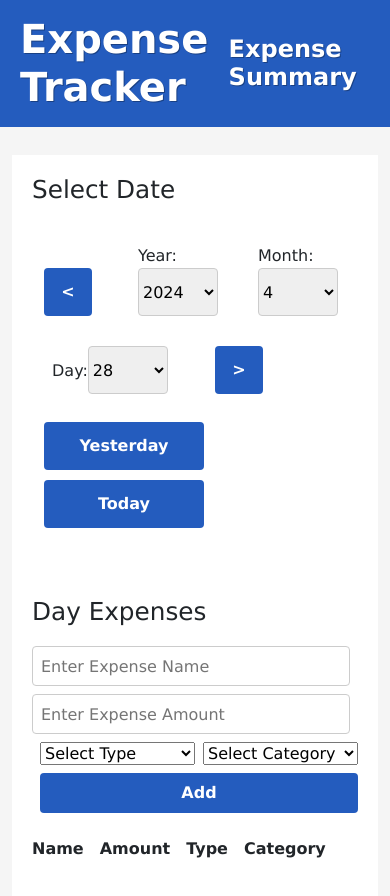
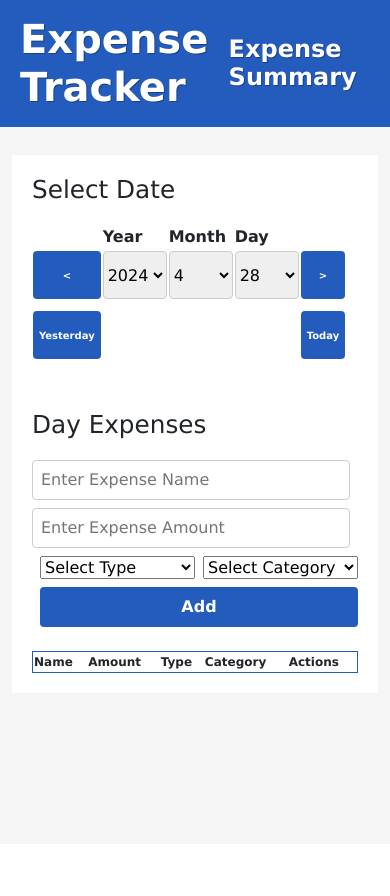
Before and after one commit to pazusyte/ppazus-WD.2.4.5, a Vue app: page / in a window 390 px wide. Both pictures are taken after a click on the button "Yesterday". Shown: the top 896 px of the page. After the commit the page ends 844 px from the top, so only its background shows below. Built offline with nearby package versions, Linux system fonts and the light colour scheme.

Commit message:
style: updated mobile layout

```diff
--- a/src/components/DatePicker.vue
+++ b/src/components/DatePicker.vue
@@ -1,7 +1,14 @@
 <template>
-  <div class="container">
-    <div class="row" id="row1">
-      <div class="col-md-1">
+  <table>
+    <tr>
+      <th></th>
+      <th>Year</th>
+      <th>Month</th>
+      <th>Day</th>
+      <th></th>
+    </tr>
+    <tr>
+      <td role="cell">
         <button
           v-if="showButton"
           class="date-button"
@@ -10,19 +17,17 @@
         >
           &lt;
         </button>
-      </div>
-      <div class="col-md-2 col-sm-3">
+      </td>
+      <td role="cell">
         <div class="dropdown">
-          <label for="year">Year:</label>
           <select id="year" v-model="selectedYear" @change="updateSelectedDate" aria-live="polite">
             <option disabled selected value="">Year</option>
             <option v-for="year in years" :key="year" :value="year">{{ year }}</option>
           </select>
         </div>
-      </div>
-      <div class="col-md-2 col-sm-3">
+      </td>
+      <td role="cell">
         <div class="dropdown">
-          <label for="month">Month:</label>
           <select
             id="month"
             v-model="selectedMonth"
@@ -33,17 +38,16 @@
             <option v-for="month in months" :key="month" :value="month">{{ month }}</option>
           </select>
         </div>
-      </div>
-      <div class="col-md-2 col-sm-3">
+      </td>
+      <td role="cell">
         <div class="dropdown">
-          <label for="day">Day:</label>
           <select id="day" v-model="selectedDay" @change="updateSelectedDate" aria-live="polite">
             <option disabled selected value="">Day</option>
             <option v-for="day in daysInMonth" :key="day" :value="day">{{ day }}</option>
           </select>
         </div>
-      </div>
-      <div class="col-md-1">
+      </td>
+      <td>
         <button
           v-if="showButton"
           class="date-button"
@@ -52,17 +56,16 @@
         >
           &gt;
         </button>
-      </div>
-    </div>
-    <div class="row" id="row2">
-      <div class="col-md-6">
-        <button class="date-button" @click="goToToday(-1)">Yesterday</button>
-      </div>
-      <div class="col-md-6">
-        <button class="date-button" @click="goToToday(0)">Today</button>
-      </div>
-    </div>
-  </div>
+      </td>
+    </tr>
+    <tr>
+      <td><button class="date-button" @click="goToToday(-1)">Yesterday</button></td>
+      <td></td>
+      <td></td>
+      <td></td>
+      <td><button class="date-button" @click="goToToday(0)">Today</button></td>
+    </tr>
+  </table>
 </template>
 
 <script setup lang="ts">
@@ -136,28 +139,12 @@ onMounted(() => {
 </script>
 
 <style scoped>
-.row {
-  display: flex;
-  align-items: flex-end;
-  justify-content: flex-start;
-  padding-bottom: 10px;
-}
-
-.col-md-2 {
-  padding: 20px;
-  margin-bottom: -20px;
-}
-
 .dropdown select {
   border: 1px solid #ccc;
   border-radius: 4px;
   height: 3rem;
   width: 5rem;
   margin-bottom: 10px;
-}
-
-.col-md-1 .date-button {
-  width: 3rem;
 }
 
 .date-button {
@@ -169,7 +156,7 @@ onMounted(() => {
   cursor: pointer;
   transition: 0.3s ease;
   height: 3rem;
-  width: 10rem;
+  width: 6rem;
   margin-bottom: 10px;
 }
 
@@ -177,17 +164,20 @@ onMounted(() => {
   background-color: #77c4e6;
 }
 
-@media (max-width: 768px) {
-  .row {
-    display: flex;
-    flex-wrap: wrap;
-    justify-content: space-between;
-    padding-bottom: 10px;
+@media (max-width: 767px) {
+  td button {
+    font-size: 10px;
+    width: 100%;
   }
-  .col-md-1,
-  .col-md-2 {
-    flex: 1;
-    max-width: none;
+  .date-button {
+    width: 100%;
+  }
+  .dropdown select {
+    border: 1px solid #ccc;
+    border-radius: 4px;
+    height: 3rem;
+    width: 4rem;
+    margin-bottom: 10px;
   }
 }
 </style>
--- a/src/components/ExpenseList.vue
+++ b/src/components/ExpenseList.vue
@@ -34,26 +34,29 @@
       <button @click="addNewExpense" class="expense-button">Add</button>
       <p v-if="error" class="errorMessage" role="alert">{{ error }}</p>
     </div>
-    <div class="expense-details" role="table" aria-label="Expense Details">
-      <div class="expense-row" role="row">
-        <p><strong>Name</strong></p>
-        <p><strong>Amount</strong></p>
-        <p><strong>Type</strong></p>
-        <p><strong>Category</strong></p>
-      </div>
-      <div class="expense-row" v-for="(expense, index) in filteredExpenses" :key="index" role="row">
-        <p role="cell">{{ expense.name }}</p>
-        <p role="cell">€{{ expense.amount }}</p>
-        <p role="cell">{{ expense.expenseType }}</p>
-        <p role="cell">{{ expense.expenseCategory }}</p>
-        <button @click="editExpense(store, index)" class="small-expense-button" id="edit">
-          Edit Name
-        </button>
-        <button @click="confirmDelete(expense)" class="small-expense-button" id="delete">
-          Delete
-        </button>
-      </div>
-    </div>
+    <table class="expense-details" role="table" aria-label="Expense Details">
+      <tr>
+        <th>Name</th>
+        <th>Amount</th>
+        <th>Type</th>
+        <th>Category</th>
+        <th>Actions</th>
+      </tr>
+      <tr v-for="(expense, index) in filteredExpenses" :key="index" role="row">
+        <td role="cell">{{ expense.name }}</td>
+        <td role="cell">€{{ expense.amount }}</td>
+        <td role="cell">{{ expense.expenseType }}</td>
+        <td role="cell">{{ expense.expenseCategory }}</td>
+        <td>
+          <button @click="editExpense(store, index)" class="small-expense-button" id="edit">
+            Edit
+          </button>
+          <button @click="confirmDelete(expense)" class="small-expense-button" id="delete">
+            Delete
+          </button>
+        </td>
+      </tr>
+    </table>
   </div>
 </template>
 
--- a/src/components/expenses/expenseList.css
+++ b/src/components/expenses/expenseList.css
@@ -85,6 +85,16 @@
   align-items: center;
   background-color: rgb(36, 92, 190);
   margin-right: 0.5rem;
+  margin-bottom: 0.5rem;
+}
+
+.expense-details {
+  border: 1px solid rgb(36, 92, 190);
+  border-collapse: collapse;
+  padding: 10px;
+  width: 100%;
+  table-layout: auto;
+  font-size: 12px;
 }
 
 .small-expense-button:hover {
@@ -95,4 +105,8 @@
   .col-md-12 {
     flex-direction: row;
   }
+
+  .expense-details {
+    font-size: 16px;
+  }
 }
--- a/src/views/DayView.vue
+++ b/src/views/DayView.vue
@@ -46,14 +46,14 @@ h2 {
 .date-picker {
   padding: 20px;
   background-color: white;
-  height: 50vh;
+  height: auto;
   width: 80%;
 }
 
 .expense-summary {
   padding: 20px;
   background-color: white;
-  height: 50vh;
+  height: auto;
   width: 120%;
   margin-left: -20%;
 }
```
